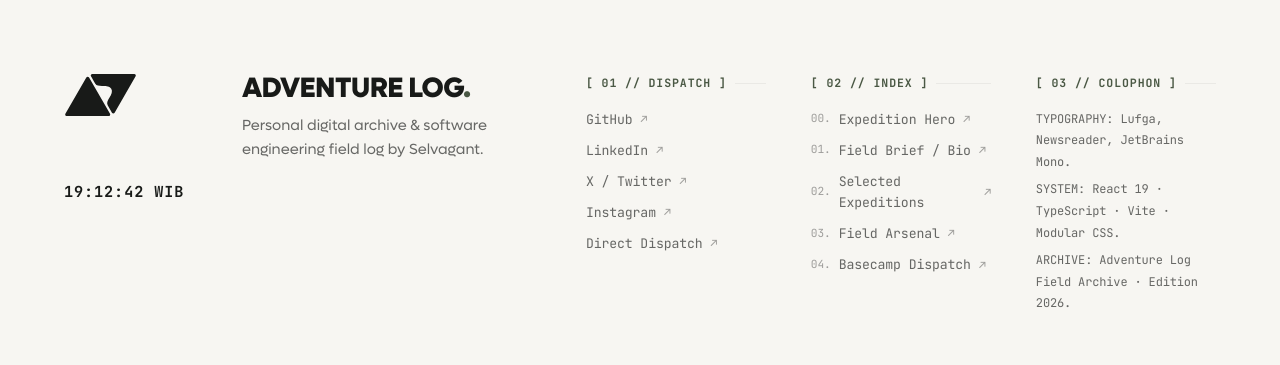
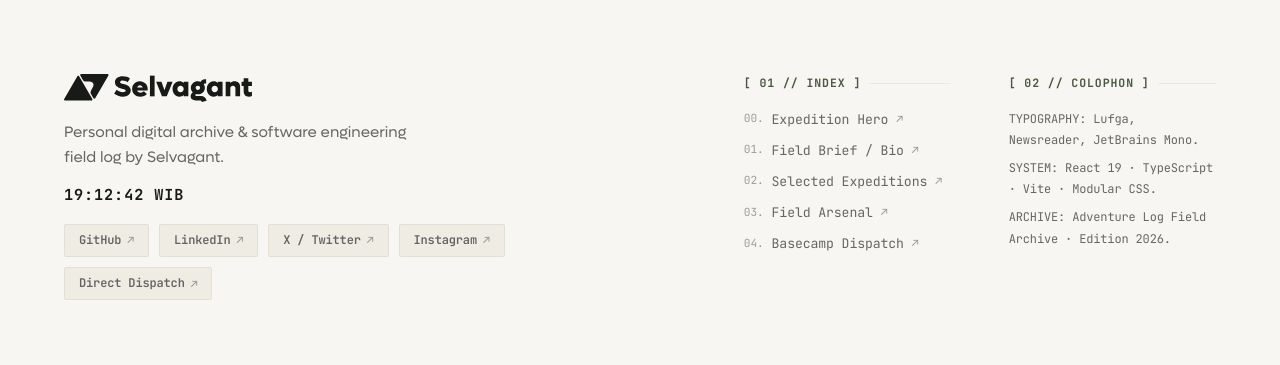
Before and after one commit to intxdv/adventure-log, a React (Vite) app: page / in a window 1280 px wide. Shown: the part 5132-5497 px from the top of the page. Built offline with nearby package versions, Linux system fonts and the light colour scheme.

Commit message:
feat(footer): streamline left identity zone with full logo-text and relocate dispatch under clock

```diff
--- a/src/components/Footer.css
+++ b/src/components/Footer.css
@@ -78,7 +78,7 @@
 }
 
 /* --------------------------------------------------------------------------
-   2. Main Colophon Wide & Airy Layout (5-Column Custom Opnest Alignment)
+   2. Main Colophon Wide & Airy Layout (Opnest Alignment)
    -------------------------------------------------------------------------- */
 .footer-container {
   width: 100%;
@@ -92,36 +92,43 @@
 
 .footer-layout {
   display: grid;
-  grid-template-columns: auto minmax(240px, 1fr) 2.2fr;
-  gap: clamp(28px, 4.5vw, 72px);
+  grid-template-columns: minmax(320px, 1.25fr) minmax(280px, 1fr);
+  gap: clamp(40px, 7vw, 120px);
   align-items: start;
 }
 
-/* Far Left: Emblem Logo & Live Clock Column */
-.footer-meta-col {
+/* Brand Identity Block on Left (Logo with Text, Tagline, Clock, Dispatch Socials) */
+.footer-brand-col {
   display: flex;
   flex-direction: column;
-  justify-content: space-between;
-  align-items: flex-start;
-  min-height: 125px;
-  gap: var(--space-xl);
+  gap: var(--space-md);
 }
 
-.footer-logo-wrapper {
+.footer-brand-logo-wrapper {
   display: flex;
   align-items: center;
+  margin-bottom: 2px;
 }
 
-.footer-logo-img {
-  height: 42px;
+.footer-brand-logo-img {
+  height: clamp(26px, 2.2vw, 32px);
   width: auto;
   display: block;
   object-fit: contain;
 }
 
-.footer-clock-block {
+.footer-brand-tagline {
+  font-size: 0.95rem;
+  color: var(--color-ink-muted);
+  line-height: 1.6;
+  margin: 0;
+  max-width: 38ch;
+}
+
+.footer-clock-row {
   display: flex;
   align-items: center;
+  margin-top: 2px;
 }
 
 .footer-clock-time {
@@ -132,38 +139,45 @@
   line-height: 1;
 }
 
-/* Left Column: Brand Identity Block */
-.footer-brand-col {
+.footer-socials-row {
   display: flex;
-  flex-direction: column;
-  gap: var(--space-sm);
+  flex-wrap: wrap;
+  gap: 10px;
+  margin-top: 6px;
 }
 
-.footer-brand-title {
-  font-size: clamp(1.4rem, 2.2vw, 2rem);
-  font-weight: 800;
-  letter-spacing: -0.02em;
-  color: var(--color-ink);
-  line-height: 1;
+.footer-social-pill {
+  display: inline-flex;
+  align-items: center;
+  gap: 6px;
+  font-size: 0.75rem;
+  font-weight: 600;
+  color: var(--color-ink-muted);
+  text-decoration: none;
+  background-color: var(--color-canvas-subtle);
+  border: 1px solid var(--hairline-subtle);
+  padding: 6px 14px;
+  border-radius: 2px;
+  transition: all 0.2s ease;
 }
 
-.footer-brand-dot {
-  color: var(--color-olive);
+.footer-social-pill:hover {
+  color: var(--color-ink);
+  background-color: #FFFFFF;
+  border-color: var(--hairline-base);
+  transform: translateY(-1px);
 }
 
-.footer-brand-tagline {
-  font-size: 0.92rem;
-  color: var(--color-ink-muted);
-  line-height: 1.6;
-  margin: 0;
-  max-width: 32ch;
+.footer-social-pill:hover .footer-link-arrow {
+  color: var(--color-olive);
+  transform: translate(2px, -2px);
 }
 
-/* 3-Column Navigation & Information Grid on Right */
+/* 2-Column Navigation Grid on Right: Index & Colophon */
 .footer-nav-grid {
   display: grid;
-  grid-template-columns: repeat(3, minmax(0, 1fr));
-  gap: clamp(20px, 3.5vw, 56px);
+  grid-template-columns: repeat(2, minmax(0, 1fr));
+  gap: clamp(24px, 4.5vw, 64px);
 }
 
 .footer-col {
@@ -189,7 +203,7 @@
   background-color: var(--hairline-subtle);
 }
 
-/* Links List (Dispatch & Index) */
+/* Links List (Index) */
 .footer-links-list {
   list-style: none;
   padding: 0;
@@ -240,7 +254,7 @@
   transform: translate(2px, -2px);
 }
 
-/* Col 3: Colophon Meta */
+/* Col 2: Colophon Meta */
 .footer-colophon-body {
   display: flex;
   flex-direction: column;
@@ -374,15 +388,8 @@
     gap: var(--space-2xl);
   }
 
-  .footer-meta-col {
-    flex-direction: row;
-    justify-content: space-between;
-    align-items: center;
-    min-height: auto;
-  }
-
   .footer-nav-grid {
-    grid-template-columns: repeat(3, minmax(0, 1fr));
+    grid-template-columns: repeat(2, minmax(0, 1fr));
     gap: var(--space-xl);
   }
 }
@@ -399,15 +406,6 @@
   .footer-layout {
     grid-template-columns: 1fr;
     gap: var(--space-xl);
-  }
-
-  .footer-meta-col {
-    flex-direction: row;
-    justify-content: space-between;
-    align-items: center;
-    min-height: auto;
-    padding-bottom: var(--space-sm);
-    border-bottom: 1px solid var(--hairline-subtle);
   }
 
   .footer-nav-grid {
@@ -444,7 +442,8 @@
   }
 
   .footer-link,
-  .footer-link-arrow {
+  .footer-link-arrow,
+  .footer-social-pill {
     transition: none;
   }
 }
--- a/src/components/Footer.tsx
+++ b/src/components/Footer.tsx
@@ -36,7 +36,7 @@ export const Footer: React.FC = () => {
         </div>
       </div>
 
-      {/* 2. Main Colophon Wide & Airy Layout */}
+      {/* 2. Main Colophon Wide & Airy Layout (Opnest Style) */}
       <div className="footer-container">
         {/* Visually Hidden Screen Reader Heading */}
         <h2 id="colophon-heading" className="sr-only">
@@ -44,45 +44,32 @@ export const Footer: React.FC = () => {
         </h2>
 
         <div className="footer-layout">
-          {/* Far Left: Emblem Logo & Live Clock */}
-          <div className="footer-meta-col">
-            <div className="footer-logo-wrapper">
+          {/* Brand & Identity Column (Left Side: Logo-Text, Tagline, Clock, Dispatch Socials) */}
+          <div className="footer-brand-col">
+            <div className="footer-brand-logo-wrapper">
               <img
-                src="/logo/Logo SVG/Logo-deep-ink.svg"
-                alt="Selvagant Emblem"
-                className="footer-logo-img"
+                src="/logo/Logo SVG/Logo-text-deep-ink.svg"
+                alt="Selvagant Logo"
+                className="footer-brand-logo-img"
               />
             </div>
-            <div className="footer-clock-block font-mono">
+
+            <p className="footer-brand-tagline font-serif">
+              {FOOTER_COLOPHON.tagline}
+            </p>
+
+            <div className="footer-clock-row font-mono">
               <span className="footer-clock-time" aria-live="polite">
                 {wibTime}
               </span>
             </div>
-          </div>
 
-          {/* Left Column: Brand Identity Block */}
-          <div className="footer-brand-col">
-            <div className="footer-brand-title font-display">
-              ADVENTURE LOG<span className="footer-brand-dot">.</span>
-            </div>
-            <p className="footer-brand-tagline font-serif">
-              {FOOTER_COLOPHON.tagline}
-            </p>
-          </div>
-
-          {/* Right Information Grid: Dispatch, Index, Colophon */}
-          <div className="footer-nav-grid">
-            {/* Col 1: Dispatch (Social Links) */}
-            <div className="footer-col">
-              <div className="footer-col-header font-mono">
-                <span>[ 01 // DISPATCH ]</span>
-              </div>
-              <ul className="footer-links-list" role="list">
+            <div className="footer-socials-row font-mono" role="list">
               {FOOTER_SOCIAL_LINKS.map((social) => (
-                  <li key={social.label} className="footer-link-item">
                 <a
+                  key={social.label}
                   href={social.url}
-                      className="footer-link font-mono"
+                  className="footer-social-pill"
                   target={social.url.startsWith('mailto:') ? undefined : '_blank'}
                   rel={social.url.startsWith('mailto:') ? undefined : 'noopener noreferrer'}
                   aria-label={social.label}
@@ -90,15 +77,16 @@ export const Footer: React.FC = () => {
                   <span>{social.label}</span>
                   <span className="footer-link-arrow" aria-hidden="true">↗</span>
                 </a>
-                  </li>
               ))}
-              </ul>
+            </div>
           </div>
 
-            {/* Col 2: Index (Page Navigation) */}
+          {/* Right Information Grid: Index & Colophon */}
+          <div className="footer-nav-grid">
+            {/* Col 1: Index */}
             <div className="footer-col">
               <div className="footer-col-header font-mono">
-                <span>[ 02 // INDEX ]</span>
+                <span>[ 01 // INDEX ]</span>
               </div>
               <ul className="footer-links-list" role="list">
                 {FOOTER_NAV_LINKS.map((link) => (
@@ -117,10 +105,10 @@ export const Footer: React.FC = () => {
               </ul>
             </div>
 
-            {/* Col 3: Colophon Credits */}
+            {/* Col 2: Colophon Credits */}
             <div className="footer-col">
               <div className="footer-col-header font-mono">
-                <span>[ 03 // COLOPHON ]</span>
+                <span>[ 02 // COLOPHON ]</span>
               </div>
               <div className="footer-colophon-body font-mono">
                 <div className="footer-colophon-meta">
```
Lines whose indentation alone changed are shown as unchanged.
